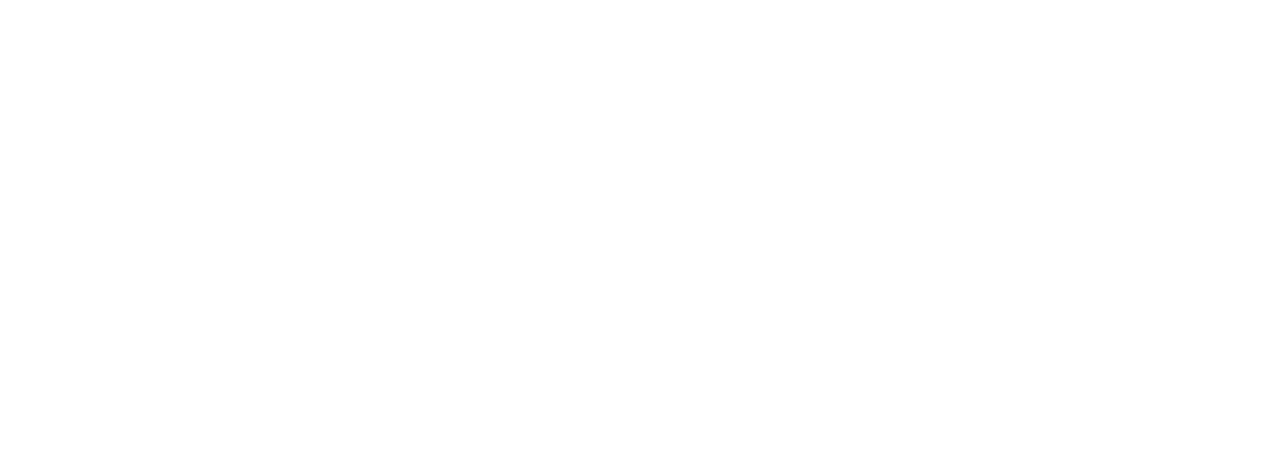
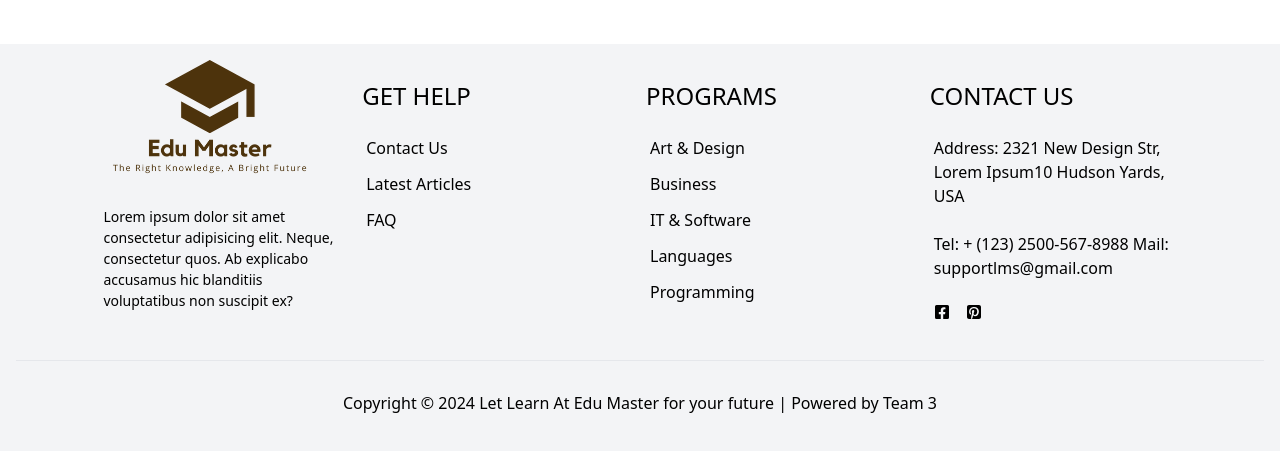
Before and after one commit to TEAM03-OJTPASSED/EduMaster_FinalProject_Team03_React12, a React (Vite) app: page / in a window 1280 px wide. Shown: the part 950-1401 px from the top of the page. Before the commit the page ends 994 px from the top, so only its background shows below. Built offline with nearby package versions, Linux system fonts and the light colour scheme.

Commit message:
fix router

```diff
--- /dev/null
+++ b/src/components/Footer.tsx
@@ -0,0 +1,96 @@
+import mainImage from "../assets/EduMaster-mainBackground.png";
+import { FaFacebookSquare } from "react-icons/fa";
+import { FaSquarePinterest } from "react-icons/fa6";
+const Footer = () => {
+  return (
+    <div className="w-full bg-gray-100 p-4">
+      {/* Center container for the footer content */}
+      <div
+        className="flex justify-between items-start mx-auto"
+        style={{ width: "90%" }}
+      >
+        {/* Column 1 */}
+        <div className="flex-1 mr-2">
+          <img
+            src={mainImage}
+            alt="main image"
+            style={{
+              objectFit: "cover",
+              width: "300px",
+              paddingBottom: "30px",
+            }} // Adjusted width for the image
+          />
+          <div style={{ paddingLeft: "25px", fontSize: "14px" }}>
+            Lorem ipsum dolor sit amet consectetur adipisicing elit. Neque,
+            consectetur quos. Ab explicabo accusamus hic blanditiis voluptatibus
+            non suscipit ex?
+          </div>
+        </div>
+
+        {/* Column 2 */}
+        <div className="flex-1 mx-2 pt-5 ml-3">
+          <div className="flex flex-col">
+            <div className="text-2xl font-medium pb-5">GET HELP</div>
+            <a href="/contact" className="p-1 pb-2">
+              Contact Us
+            </a>
+            <a href="/" className="p-1 pb-2">
+              Latest Articles
+            </a>
+            <a href="/FAQs" className="p-1 pb-2">
+              FAQ
+            </a>
+          </div>
+        </div>
+
+        {/* Column 3 */}
+        <div className="flex-1 mx-2 pt-5 ml-3">
+          <div className="flex flex-col">
+            <div className="text-2xl font-medium pb-5">PROGRAMS</div>
+            <a href="/" className="p-1 pb-2">
+              Art & Design
+            </a>
+            <a href="/" className="p-1 pb-2">
+              Business
+            </a>
+            <a href="/" className="p-1 pb-2">
+              IT & Software
+            </a>
+            <a href="/" className="p-1 pb-2">
+              Languages
+            </a>
+            <a href="/" className="p-1 pb-2">
+              Programming
+            </a>
+          </div>
+        </div>
+
+        {/* Column 4 */}
+        <div className="flex-1 mx-2 pt-5 ml-3">
+          <div className="flex flex-col">
+            <div className="text-2xl font-medium pb-5">CONTACT US</div>
+            <span className="p-1 pb-5">
+              Address: 2321 New Design Str, Lorem Ipsum10 Hudson Yards, USA{" "}
+            </span>
+            <span className="p-1 pb-5">
+              Tel: + (123) 2500-567-8988 Mail: supportlms@gmail.com
+            </span>
+          </div>
+          <span className="flex items-center space-x-4 p-1 pb-5">
+            <FaFacebookSquare />
+            <FaSquarePinterest />
+          </span>
+        </div>
+      </div>
+      <div
+        className="border-t border-primary mt-5 flex justify-center items-center"
+        style={{ padding: "30px" }}
+      >
+        Copyright © {new Date().getFullYear()} Let Learn At Edu Master for your
+        future | Powered by Team 3
+      </div>
+    </div>
+  );
+};
+
+export default Footer;
--- a/src/defaultLayout/Layout.tsx
+++ b/src/defaultLayout/Layout.tsx
@@ -1,6 +1,7 @@
 import { Outlet } from "react-router-dom"; // Import Outlet
 import Navbar from "../components/Navbar";
 import UserAuth from "../components/UserAuthTest";
+import Footer from "../components/Footer";
 
 const GeneralLayout = () => {
   return (
@@ -19,6 +20,9 @@ const GeneralLayout = () => {
           <Outlet />
         </div>
       </div>
+      <div className="w-full bg-gray-50">
+        <Footer />
+      </div>
     </div>
   );
 };
```
Also changed, not shown: src/assets/EduMaster-main-image.png (deleted), src/assets/EduMaster-mainBackground.png (added).
